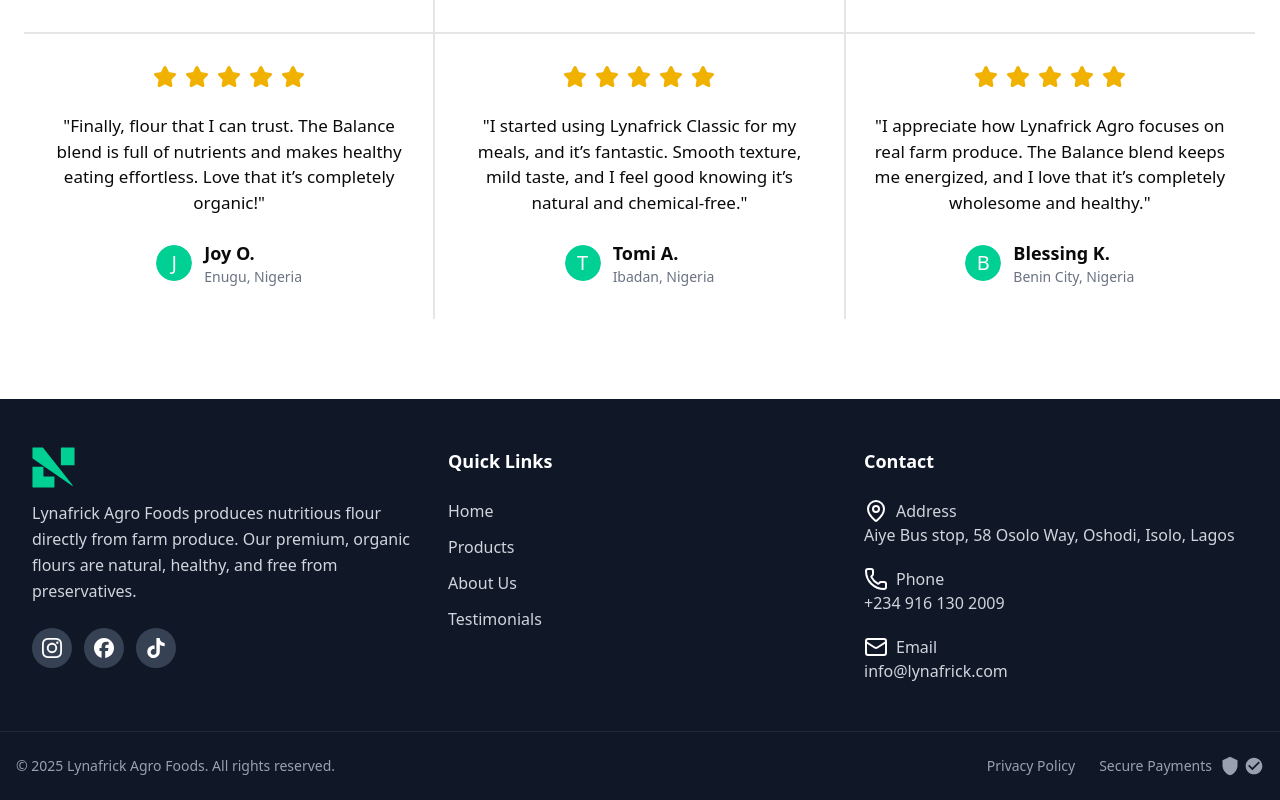
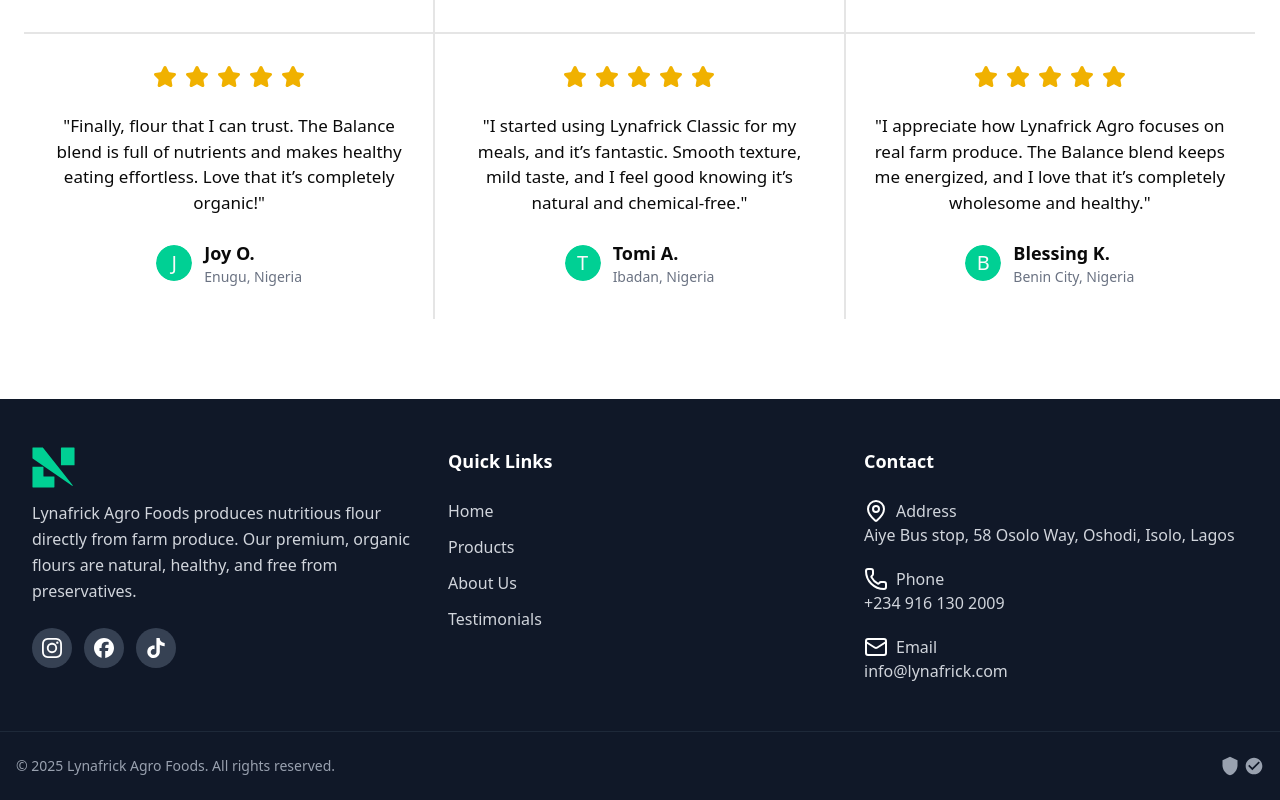
Before and after one commit to 080Evelyn/lynafrick, a React (Vite) app: page / in a window 1280 px wide. Shown: the part 3086-3886 px from the top of the page. Built offline with nearby package versions, Linux system fonts and the light colour scheme.

Commit message:
minor update

```diff
--- a/src/Components/Footer.jsx
+++ b/src/Components/Footer.jsx
@@ -109,15 +109,7 @@
 
             {/* Legal / Secure Payments */}
             <div className="flex items-center space-x-6 text-sm">
-              <Link
-                to="/privacy-policy"
-                className="text-gray-400 hover:text-green-600 transition-colors duration-300"
-              >
-                Privacy Policy
-              </Link>
-
               <div className="flex items-center space-x-2 text-gray-400">
-                <span>Secure Payments</span>
                 <div className="flex space-x-1">
                   <svg
                     className="w-5 h-5"
```
